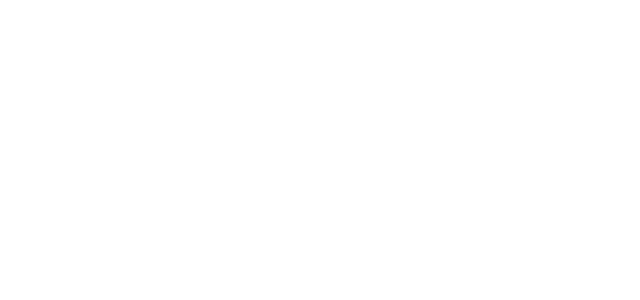
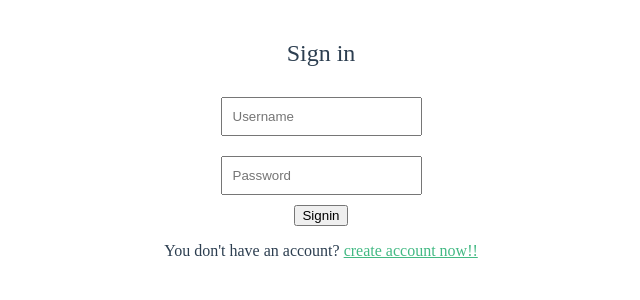
Before and after one commit to tomopool/yarusengen, a Vue app: page /signin in a window 1280 px wide. Shown: the top 300 px of the page, without its empty margins (319-959 px from the left). Built offline with nearby package versions, Linux system fonts and the light colour scheme.

Commit message:
fire auth 組み込みちゅう！

```diff
--- /dev/null
+++ b/src/components/Signin.vue
@@ -0,0 +1,54 @@
+<template>
+  <div class="signin">
+    <h2>Sign in</h2>
+    <input type="text" placeholder="Username" v-model="username">
+    <input type="password" placeholder="Password" v-model="password">
+    <button>Signin</button>
+    <p>You don't have an account?
+      <router-link to="/signup">create account now!!</router-link>
+    </p>
+  </div>
+</template>
+
+<script>
+export default {
+  name: 'Signin',
+  data () {
+    return {
+      username: '',
+      password: ''
+    }
+  },
+  methods: {}
+}
+</script>
+
+<!-- Add "scoped" attribute to limit CSS to this component only -->
+<style scoped>
+h1, h2 {
+  font-weight: normal;
+}
+ul {
+  list-style-type: none;
+  padding: 0;
+}
+li {
+  display: inline-block;
+  margin: 0 10px;
+}
+a {
+  color: #42b983;
+}
+.signin {
+  margin-top: 20px;
+
+  display: flex;
+  flex-flow: column nowrap;
+  justify-content: center;
+  align-items: center
+}
+input {
+  margin: 10px 0;
+  padding: 10px;
+}
+</style>
--- /dev/null
+++ b/src/components/Signup.vue
@@ -0,0 +1,54 @@
+<template>
+  <div class="signup">
+    <h2>Sign up</h2>
+    <input type="text" placeholder="Username" v-model="username">
+    <input type="password" placeholder="Password" v-model="password">
+    <button>Register</button>
+    <p>Do you have an account?
+      <router-link to="/signin">sign in now!!</router-link>
+    </p>
+  </div>
+</template>
+
+<script>
+export default {
+  name: 'Signup',
+  data () {
+    return {
+      username: '',
+      password: ''
+    }
+  },
+  methods: {}
+}
+</script>
+
+<!-- Add "scoped" attribute to limit CSS to this component only -->
+<style scoped>
+h1, h2 {
+  font-weight: normal;
+}
+ul {
+  list-style-type: none;
+  padding: 0;
+}
+li {
+  display: inline-block;
+  margin: 0 10px;
+}
+a {
+  color: #42b983;
+}
+.signup {
+  margin-top: 20px;
+
+  display: flex;
+  flex-flow: column nowrap;
+  justify-content: center;
+  align-items: center
+}
+input {
+  margin: 10px 0;
+  padding: 10px;
+}
+</style>
--- a/src/firebase/firestore.js
+++ b/src/firebase/firestore.js
@@ -1,12 +1,4 @@
 import Firebase from 'firebase'
 import 'firebase/firestore'
 
-const config = {
-}
-
-// const firebaseApp = Firebase.initializeApp(config, 'exercise-vue')
-const firebaseApp = Firebase.initializeApp(config, 'exercise-vue')
-const firestore = firebaseApp.firestore()
-firestore.settings({ timestampsInSnapshots: true })
-
-export default firestore
+export default Firebase.firestore()
--- a/src/main.js
+++ b/src/main.js
@@ -6,6 +6,8 @@
 import store from './store'
 import { Input, Button, TimePicker, InputNumber, Table, TableColumn, Card, Collapse, CollapseItem, Message, Menu, MenuItem, Switch } from 'element-ui'
 import 'element-ui/lib/theme-chalk/index.css'
+
+import Firebase from 'firebase'
 
 Vue.config.productionTip = false
 
@@ -22,8 +24,17 @@
 Vue.use(Menu)
 Vue.use(MenuItem)
 Vue.use(Switch)
+Vue.prototype.$message = Message;
 
-Vue.prototype.$message = Message;
+const config = {
+  apiKey: "AIzaSyBLi-KCY4iL11RYOVjPr70jU7UPsWBuKLU",
+  authDomain: "yarusengen.firebaseapp.com",
+  databaseURL: "https://yarusengen.firebaseio.com",
+  projectId: "yarusengen",
+  storageBucket: "yarusengen.appspot.com",
+  messagingSenderId: "76605483511"
+}
+Firebase.initializeApp(config)
 
 /* eslint-disable no-new */
 new Vue({
--- a/src/router/index.js
+++ b/src/router/index.js
@@ -3,6 +3,8 @@
 import Main from '@/components/Main'
 import List from '@/components/List'
 import Sengen from '@/components/Sengen'
+import Signup from '@/components/Signup'
+import Signin from '@/components/Signin'
 
 Vue.use(Router)
 
@@ -25,6 +27,16 @@
           component: List
         }
       ]
+    },
+    {
+      path: '/signup',
+      name: 'Signup',
+      component: Signup
+    },
+    {
+      path: '/signin',
+      name: 'Signin',
+      component: Signin
     }
   ]
 })
```
Also changed, not shown: src/firebase/firebaseUI.js (added, +7 -0 lines).
